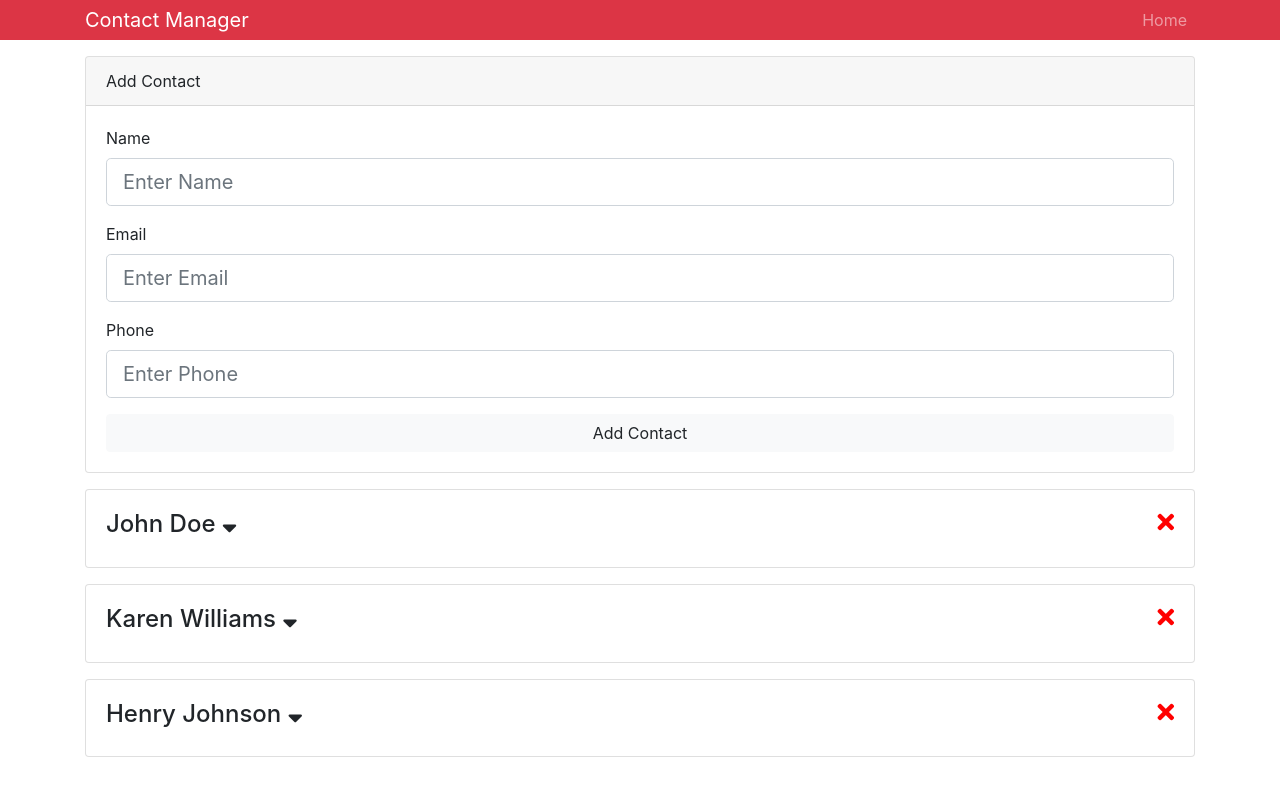
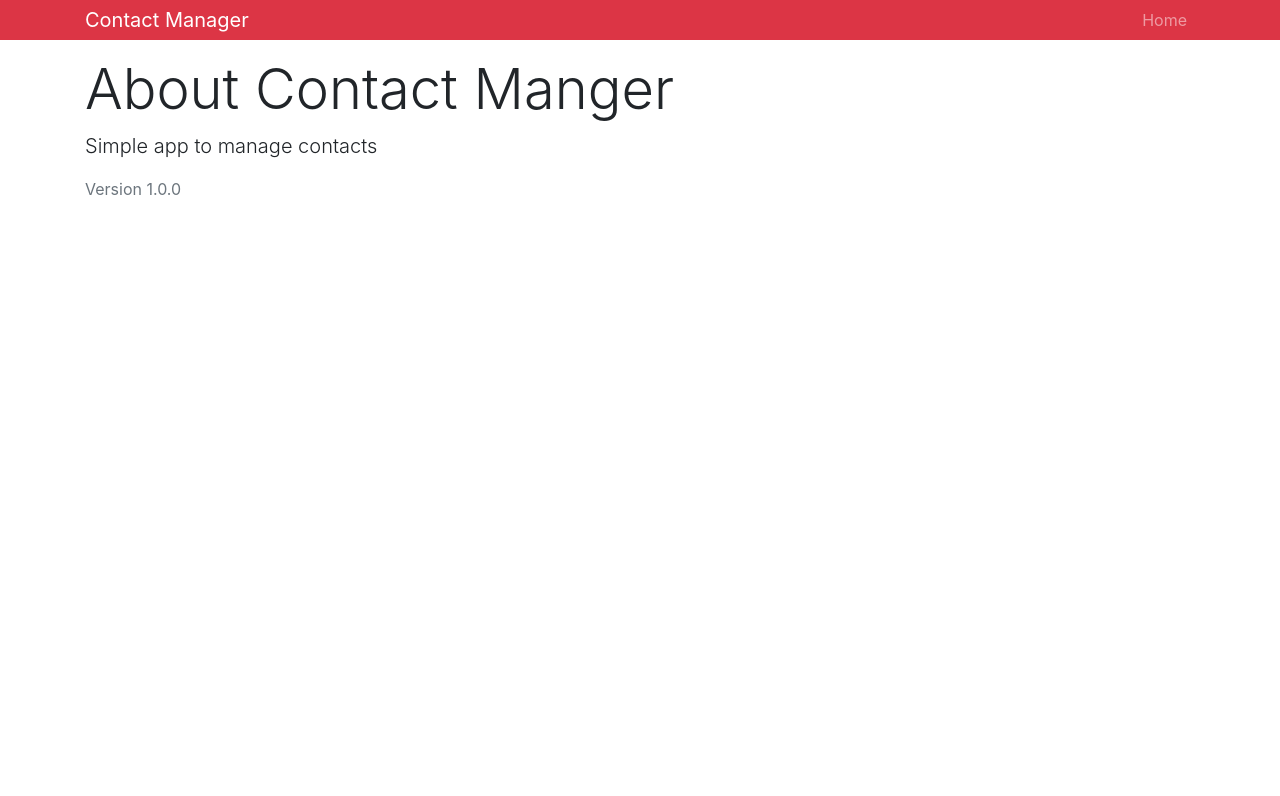
Before and after one commit to MateenCode/ContactManager-React, a React (Create React App) app: page /about in a window 1280 px wide. Shown: the top 796 px of the page. Built offline with nearby package versions, Linux system fonts and the light colour scheme.

Commit message:
react router added

```diff
--- a/package.json
+++ b/package.json
@@ -8,6 +8,7 @@
     "i": "^0.3.6",
     "react": "^16.4.2",
     "react-dom": "^16.4.2",
+    "react-router-dom": "^4.3.1",
     "react-scripts": "1.1.5",
     "uuid": "^3.3.2"
   },
--- a/src/App.js
+++ b/src/App.js
@@ -1,4 +1,5 @@
 import React, { Component } from 'react';
+import { BrowserRouter as Router, Route, Switch } from 'react-router-dom'
 import 'bootstrap/dist/css/bootstrap.min.css'
 import './App.css';
 
@@ -6,6 +7,7 @@
 
 import Contacts from './components/contacts/Contacts'
 import Header from './components/layout/Header'
+import About from './components/pages/About'
 import AddContact from './components/contacts/AddContact'
 
 
@@ -13,13 +15,18 @@
   render() {
     return (
     <Provider>
+      <Router>
       <div className="App">
         <Header branding="Contact Manager" />
         <div className="container">
-        <AddContact />
-        <Contacts />
+          <Switch>
+            <Route exact path="/" component={Contacts} />
+            <Route exact path="/contact/add" component={AddContact} />
+            <Route exact path="/about" component={About} />
+          </Switch>
         </div>
       </div>
+      </Router>
     </Provider>
     );
   }
--- a/src/components/contacts/Contacts.js
+++ b/src/components/contacts/Contacts.js
@@ -11,6 +11,7 @@
           const { contacts } = value;
           return(
             <React.Fragment>
+              <h1 className="display-4 mb-2"> <span className="text-danger">Contact </span>List</h1>
              {contacts.map(contact => (
                <Contact
                  key={contact.id}
--- /dev/null
+++ b/src/components/pages/About.js
@@ -0,0 +1,14 @@
+import React from 'react'
+
+
+const About = () => {
+  return (
+    <div>
+    <h1 className="display-4"> About Contact Manger </h1>
+    <p className="lead">Simple app to manage contacts </p>
+    <p className="text-secondary">Version 1.0.0</p>
+    </div>
+  )
+}
+
+export default About
```
Also changed, not shown: 1 other file (tests, documents, lock files or other folders).
